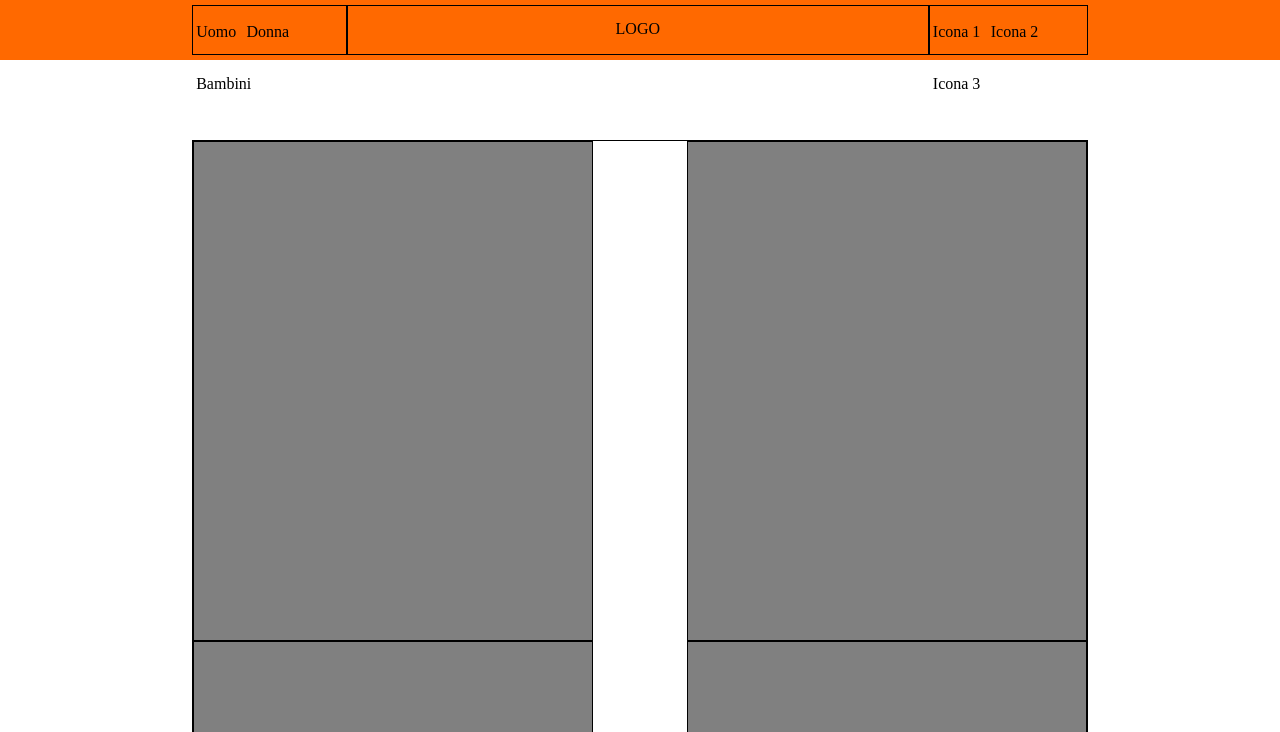
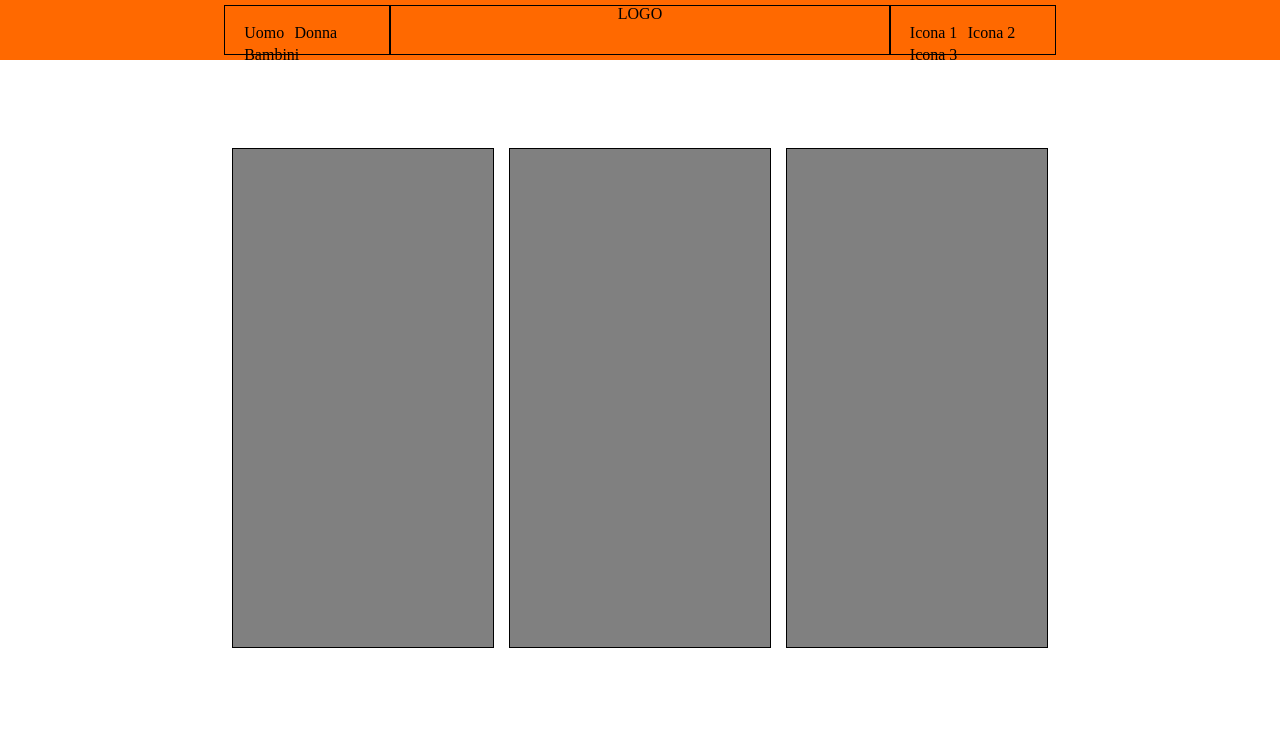
Before and after one commit to GiorgioDellutri/html-css-boolando, a plain HTML site: page index.html in a window 1280 px wide. Shown: the top 732 px of the page. Drawn offline with Linux system fonts and the light colour scheme.

Commit message:
implemented layout card

```diff
--- a/css/style.css
+++ b/css/style.css
@@ -14,7 +14,7 @@
 }
 
 .container{
-    width: 70%;
+    width: 65%;
     margin: 0 auto;
 }
 
@@ -26,18 +26,19 @@ header{
 
 nav.header{
     height: 50px;
-    line-height: 45px;
+    line-height: 15px;
 }
 
-nav div.menu,
-div.icons{
-    flex-basis: 30%;
+nav ul.menu,
+ul.icons{
+    flex-basis: 20%;
     padding: 1rem;
 }
 
 nav div.logo{
-    flex-basis: 70%;
+    flex-basis: 60%;
     text-align: center;
+    margin: 0 auto;
 }
 
 ul>li{
@@ -45,16 +46,16 @@ ul>li{
     padding: 0.2rem;
 }
 
-.box-cards{
+.col{
     display: flex;
-    justify-content: space-between;
+    justify-content:center;
     flex-wrap: wrap;
     margin-top: 80px;
-
 }
 
-main div.box-cards div.card{
+main div.col div.card{
     height: 500px;
-    width: 400px;
+    width: calc(100%/3 - 15px);
     background-color: gray;
+    margin: 7.5px;
 }
--- a/index.html
+++ b/index.html
@@ -27,15 +27,16 @@
         </header>
 
         <main>
-            <div class="box-cards container bordered">
-                <div class="card bordered"></div>
-                <div class="card bordered"></div>
-                <div class="card bordered"></div>
+            <div class="col container ">
                 <div class="card bordered"></div>
                 <div class="card bordered"></div>
                 <div class="card bordered"></div>
             </div>
-
+            <div class="col container ">
+                <div class="card bordered"></div>
+                <div class="card bordered"></div>
+                <div class="card bordered"></div>
+            </div>
         </main>
     </body>
 </html>
```
